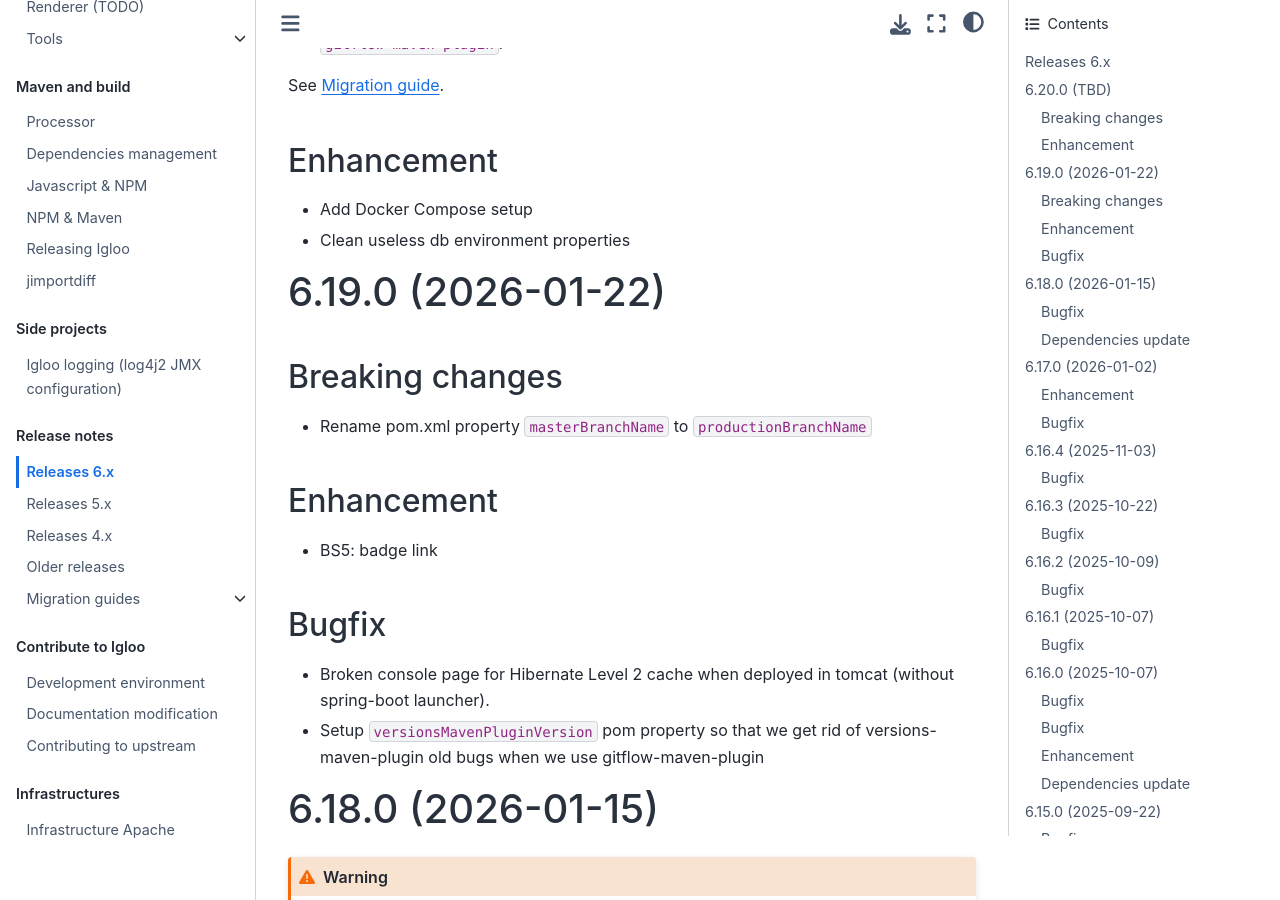
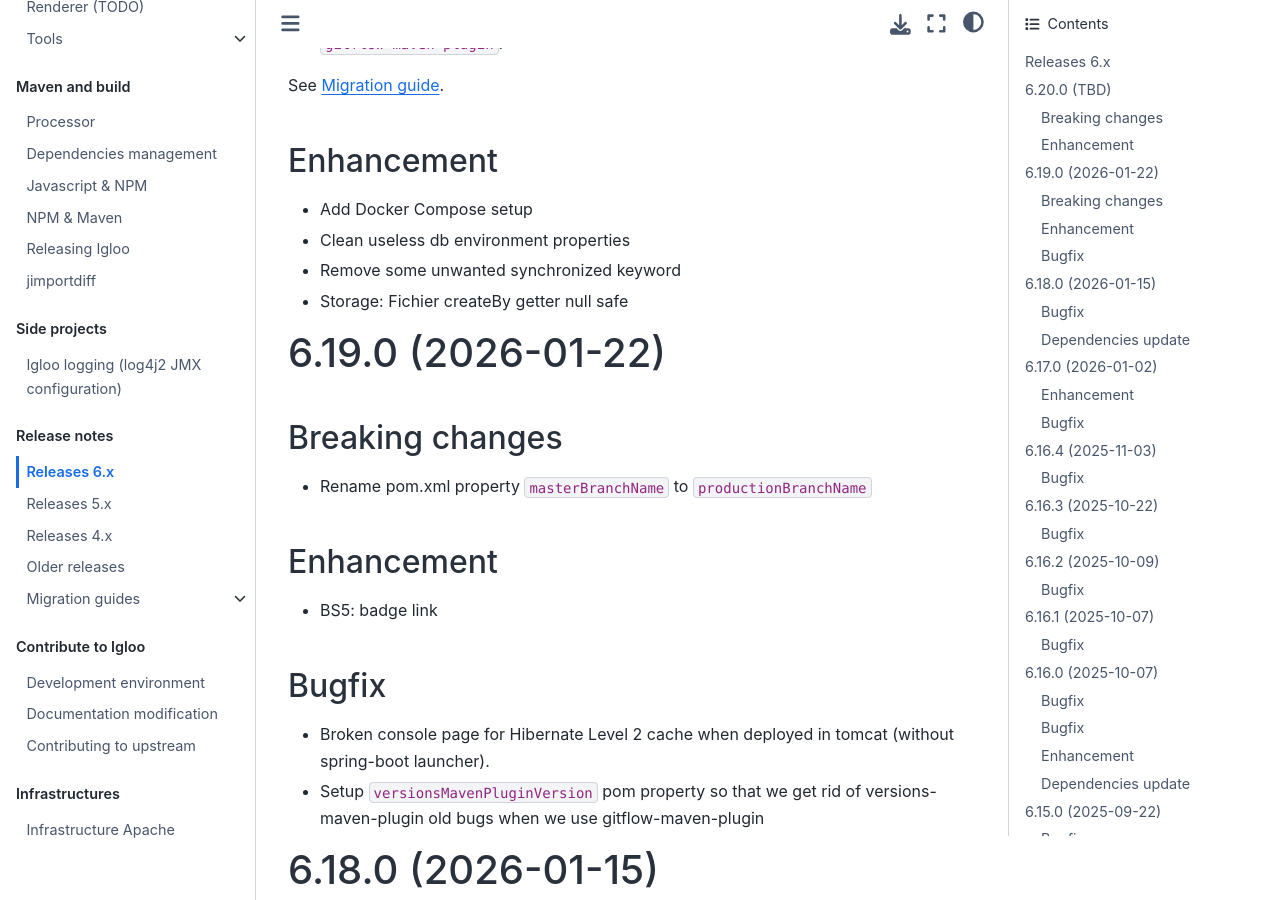
Before and after one commit to igloo-project/igloo-doc, a Sphinx documentation site: the page built from source/release-notes/releases-6.x.md, in a window 1280 px wide and 900 px high, scrolled down 362 px. Built offline with Sphinx 7.4.7 and the Sphinx Book theme 1.1.4, drawn with Linux system fonts in a browser that asks for light colours.

Commit message:
changelog 6.20.0

```diff
--- a/source/release-notes/releases-6.x.md
+++ b/source/release-notes/releases-6.x.md
@@ -17,6 +17,8 @@ See {ref}`Migration guide <maven-revision>`.
 
 * Add Docker Compose setup
 * Clean useless db environment properties
+* Remove some unwanted synchronized keyword
+* Storage: Fichier createBy getter null safe
 
 # 6.19.0 (2026-01-22)
 
```
